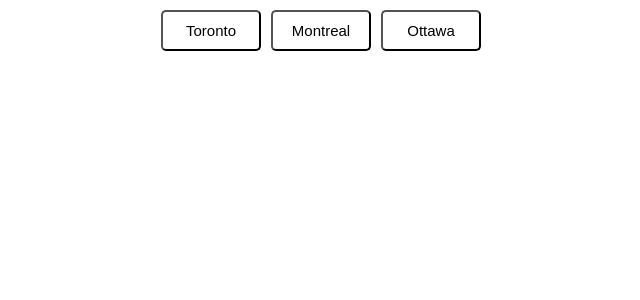
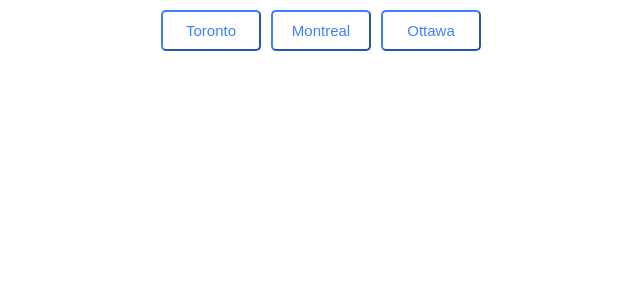
Before and after one commit to giroma/weather-react, a React (Create React App) app: page / in a window 1280 px wide. Shown: the top 300 px of the page, without its empty margins (319-959 px from the left). Built offline with nearby package versions, Linux system fonts and the light colour scheme.

Commit message:
factor out weather display

```diff
--- a/src/App.js
+++ b/src/App.js
@@ -16,7 +16,7 @@
     const city = e.target.textContent
     const url = `http://api.openweathermap.org/data/2.5/weather?q=${city},ca&appid=e83886c8c652380bf830a0c8c53bd222&units=metric`
     this.setState({isLoading: true}) //set the state to loading
-    setTimeout(() => { //timeout to see if loading... is working
+    setTimeout(() => { //timeout to see loading... gif, otherwise its too fast
       fetch(url).then(response => {
         if (!response.ok) {
           return console.log('api error:',response.statusText);
@@ -31,8 +31,7 @@
   render() {
     return (
       <div className='App'>
-        <City     getWeather={this.getWeather}
-                  weatherData={this.state.weatherData}/>
+        <City     getWeather={this.getWeather}/>
         <Weather  weatherData={this.state.weatherData}
                   isLoading={this.state.isLoading}/>
       </div>
--- a/src/components/City.js
+++ b/src/components/City.js
@@ -8,15 +8,18 @@
 const Button = styled.button`
   cursor: pointer;
   font-family: sans-serif;
+  color: #3E82F7;
   font-size: 15px;
   background: white;
   width: 100px;
   margin: 10px 5px;
   padding: 10px 0px;
   border-radius: 5px;
+  border-color: #3E82F7;
   &:focus {
     background: #3E82F7;
     outline: 0;
+    color: white;
   }
 `
 class City extends Component {
--- a/src/components/Weather.js
+++ b/src/components/Weather.js
@@ -4,15 +4,10 @@
 
 const Temp = styled.div`
   display: flex;
-  flex-direction: row;
   justify-content: center;
 `
-
 class Weather extends Component {
-  render() {
-    if (this.props.isLoading) { //show loading... if the state of isLoading is true
-      return <Temp><img src={loading} style={{height: '100px'}} alt=''></img></Temp>
-    }
+  temperatureDisplay = () => {
     if (this.props.weatherData) {//if weatherData has data in it, show it, otherwise show null
       return (
         <Temp>
@@ -20,11 +15,18 @@
             <h3>Today's Weather in {this.props.weatherData.name}</h3>
             <p>Current Temp: {this.props.weatherData.main.temp}C</p>
             <p>Min Temp: {this.props.weatherData.main.temp_min}C</p>
-            <p>Max Temp:{this.props.weatherData.main.temp_max}C</p>
+            <p>Max Temp: {this.props.weatherData.main.temp_max}C</p>
           </div>
         </Temp>
       )
     } else {return null} //if there is no weather data, return null (react requirement)
+  }
+
+  render() {
+    if (this.props.isLoading) { //show loading... if the state of isLoading is true
+      return <Temp><img src={loading} style={{height: '100px'}} alt=''></img></Temp>
+    }
+    return this.temperatureDisplay()
 
   }
 }
```
